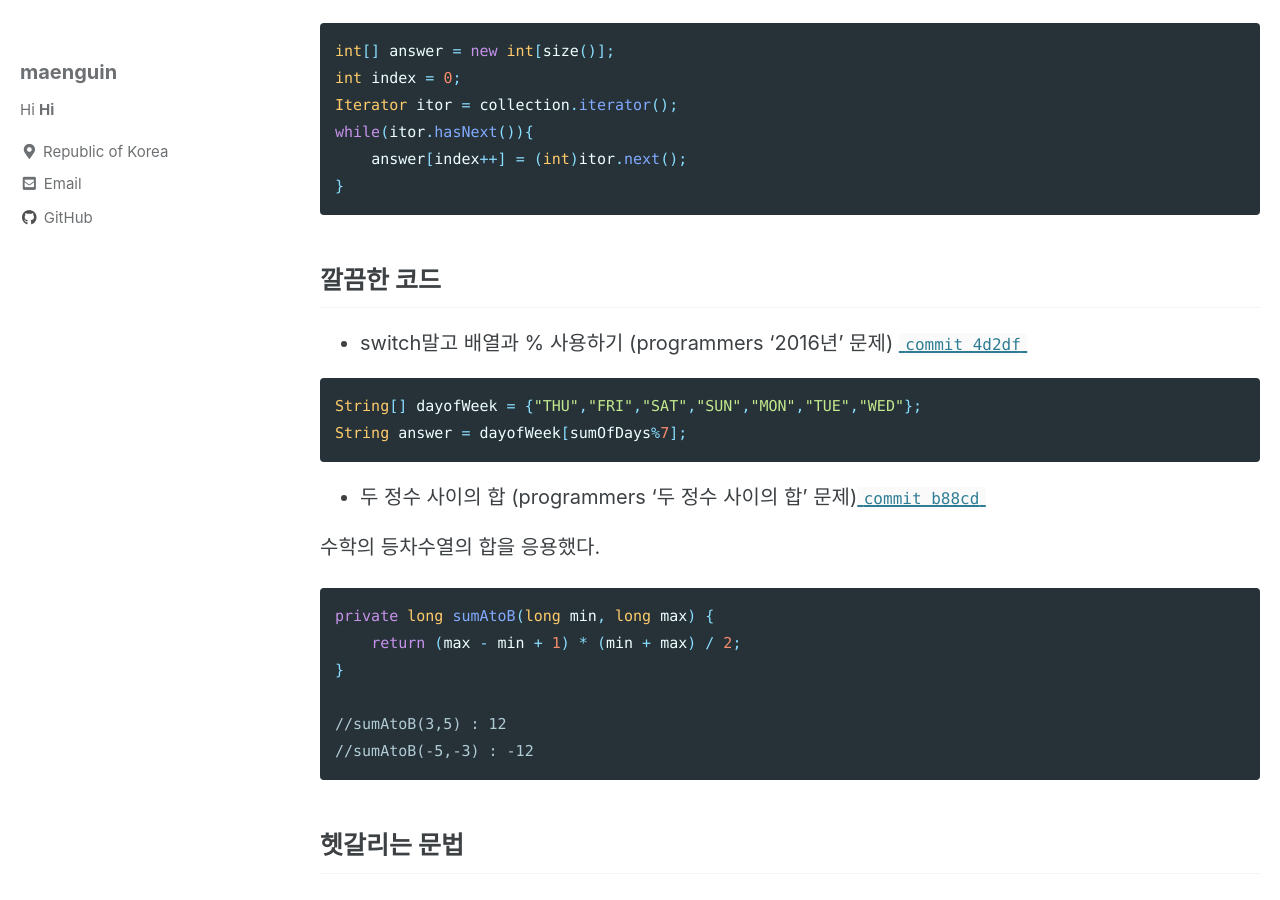
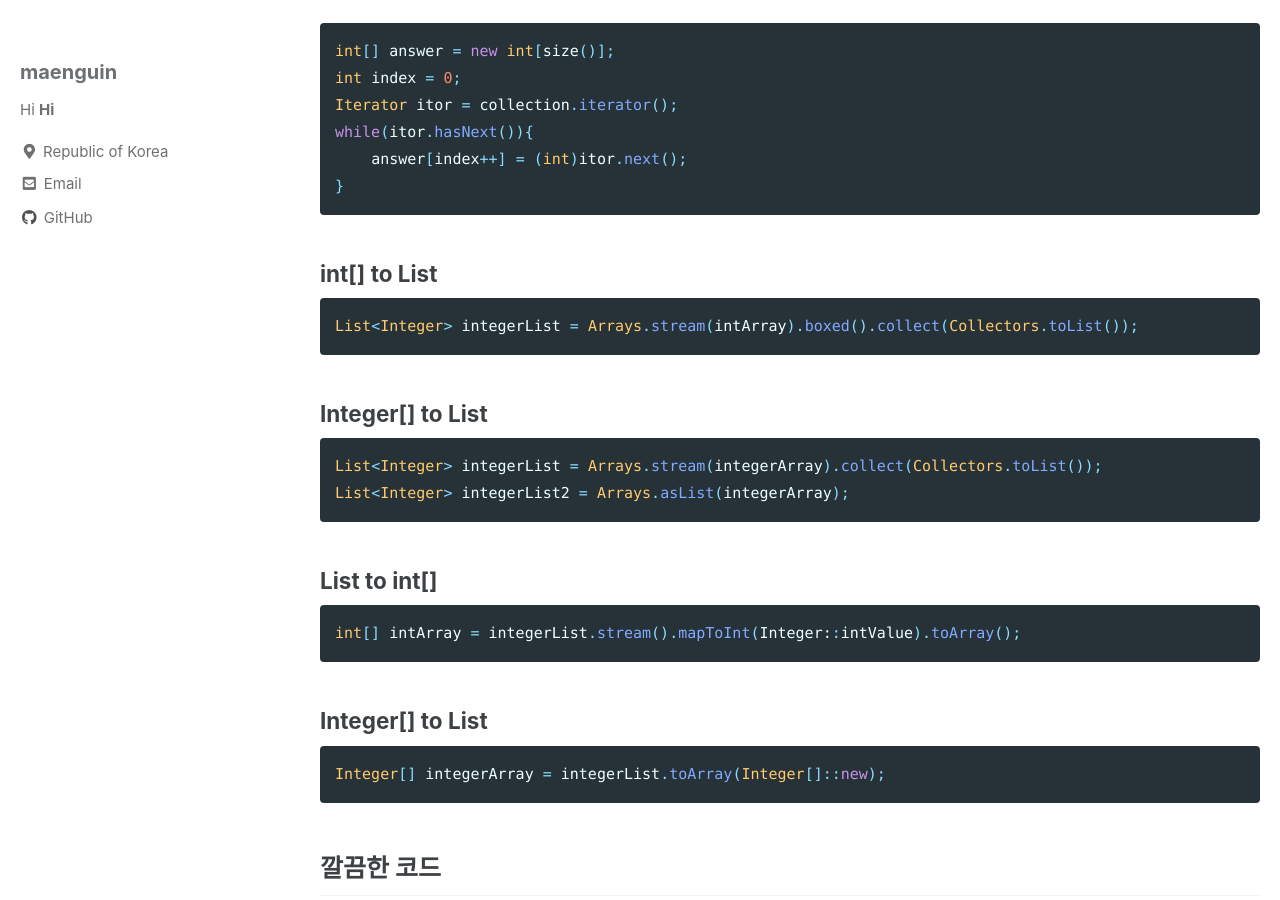
Before and after one commit to maenguin/maenguin.github.io, a Jekyll site: the page built from _posts/2020-12-01-algorithm-study.md, in a window 1280 px wide and 900 px high, scrolled down 645 px. Built offline with Jekyll 4.4.1, drawn with Linux system fonts in a browser that asks for light colours; cached includes are drawn as plain includes.

Commit message:
Update 2020-12-01-algorithm-study.md

````diff
--- a/_posts/2020-12-01-algorithm-study.md
+++ b/_posts/2020-12-01-algorithm-study.md
@@ -32,6 +32,32 @@ while(itor.hasNext()){
     answer[index++] = (int)itor.next();
 }
 ```
+
+### int[] to List<Integer>
+
+```java
+List<Integer> integerList = Arrays.stream(intArray).boxed().collect(Collectors.toList());
+```
+
+### Integer[] to List<Integer>
+
+```java
+List<Integer> integerList = Arrays.stream(integerArray).collect(Collectors.toList());
+List<Integer> integerList2 = Arrays.asList(integerArray);
+```
+
+### List<Integer> to int[]
+
+```java
+int[] intArray = integerList.stream().mapToInt(Integer::intValue).toArray();
+```
+
+### Integer[] to List<Integer>
+
+```java
+Integer[] integerArray = integerList.toArray(Integer[]::new);
+```
+
 
 ## 깔끔한 코드
 
````
